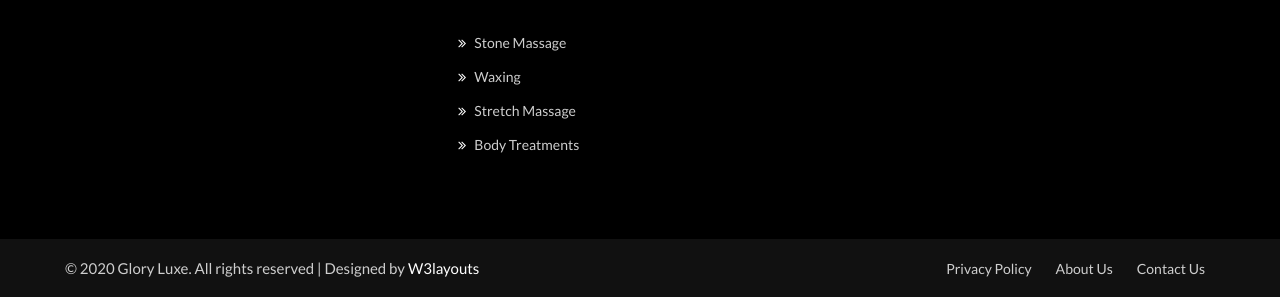
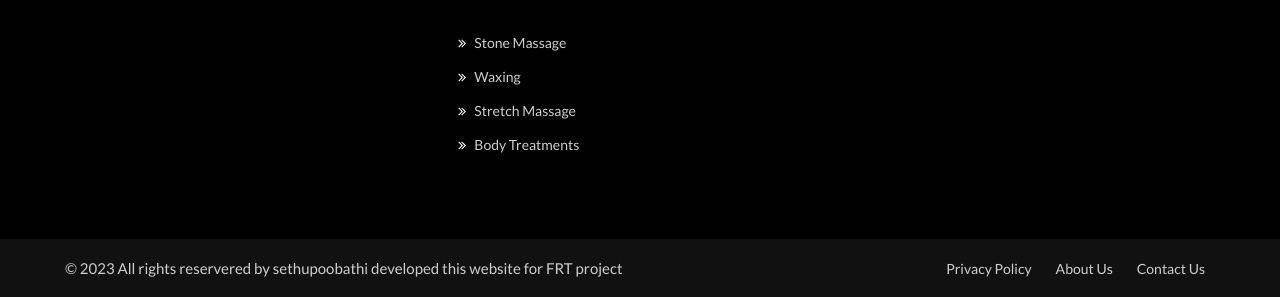
Before and after one commit to sethupoobathi/FRT-project, a plain HTML site: page services.html in a window 1280 px wide. Shown: the part 4545-4842 px from the top of the page. Drawn offline with nearby package versions, Linux system fonts and the light colour scheme; a web font is replaced by a local one.

Commit message:
Update services.html

```diff
--- a/services.html
+++ b/services.html
@@ -648,8 +648,7 @@
 				<div class="container">
 					<div class="copyright-footer">
 						<div class="columns text-lg-left">
-							<p>© 2020 Glory Luxe. All rights reserved | Designed by <a
-									href="https://w3layouts.com">W3layouts</a></p>
+							<p>© 2023 All rights reservered by sethupoobathi developed this website for FRT project</a></p>
 						</div>
 						<ul class="columns text-lg-right">
 							<li><a href="#">Privacy Policy</a>
```
